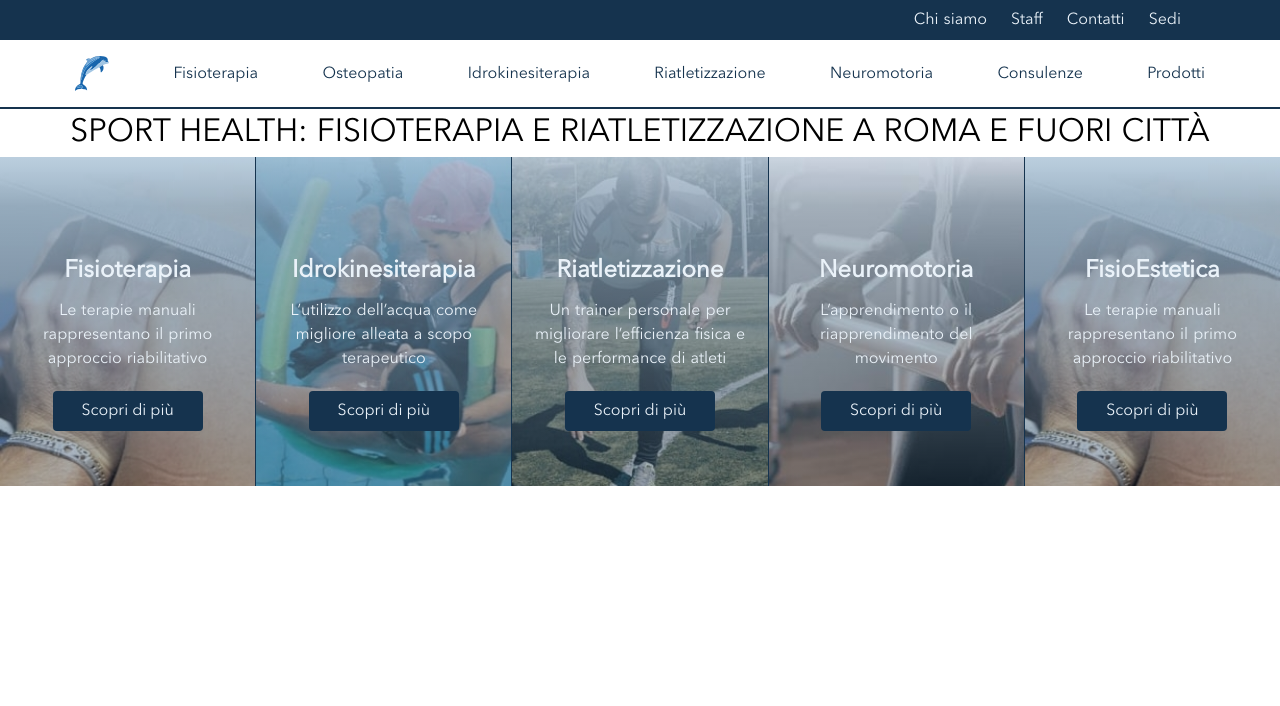
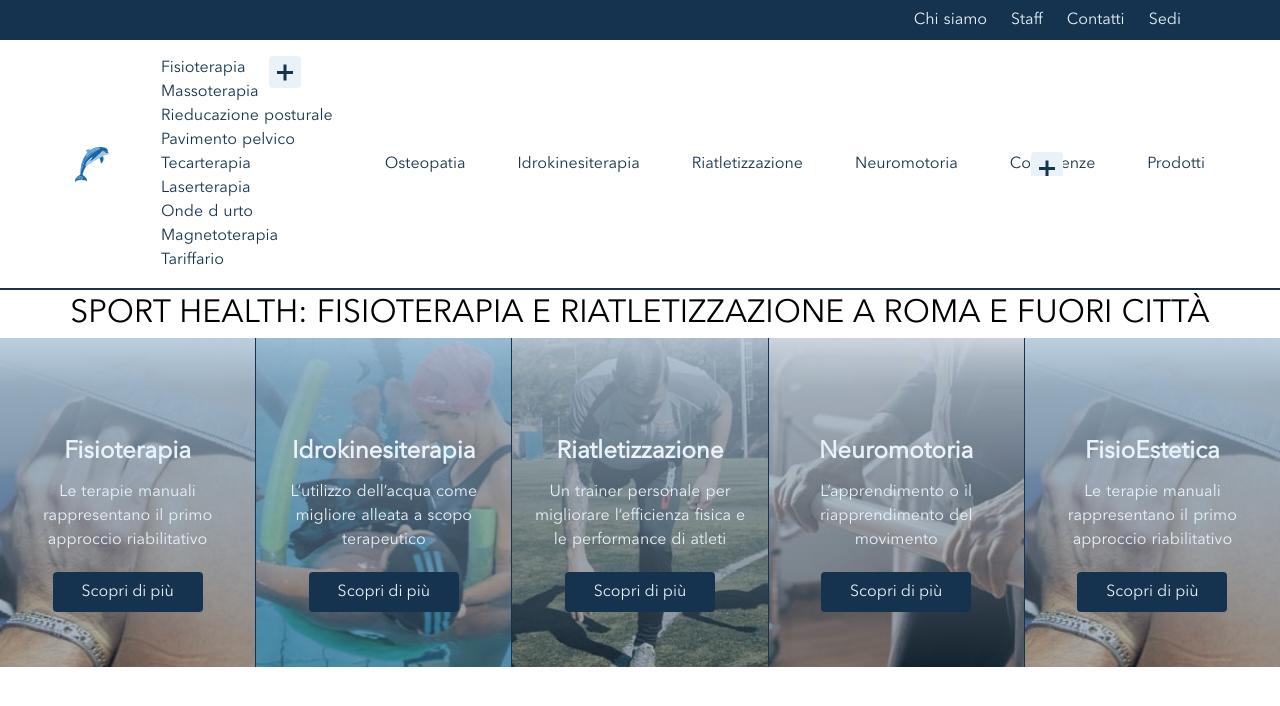
Before and after one commit to sariodesign/sporthealth, a Nuxt app: page / in a window 1280 px wide. Shown: the top 706 px of the page. Built offline with nearby package versions, Linux system fonts and the light colour scheme.

Commit message:
Added submenu

```diff
--- a/assets/css/06-components/navigation.scss
+++ b/assets/css/06-components/navigation.scss
@@ -6,10 +6,10 @@
     left: 0;
     justify-content: flex-end;
     min-height: 100vh;
-    padding: 64px 0 0 16px;
+    padding: 64px 0 0 0;
     position: absolute;
     top: 0;
-    transition: all .3s ease-in-out;
+    transition: all .35s ease-in-out;
     transform: translateX(-100%);
     width: 85%;
     z-index: 3;
@@ -39,7 +39,7 @@
     margin-right: 24px;
 
     @include media-query('desktop', 'max-width'){
-      padding: 8px 0;
+      padding: 8px 0 0 16px;
     }
 
     .c-navigation--primary & {
@@ -82,13 +82,20 @@
       &--active:after {
         background-color: $primary-blue;
         content: '';
-        height: 2px;
+        height: 100%;
         left: 0;
         position: absolute;
-        top: 100%;
-        transform: translateY(-2px);
+        top: 8px;
         transition: all .275s ease-in-out;
-        width: 100%;
+        width: 4px;
+
+        @include media-query("desktop") {
+          height: 2px;
+          left: 0;
+          top: 100%;
+          transform: translateY(-2px);
+          width: 100%;
+        }
       }
     }
   }
@@ -112,7 +119,7 @@
       width: 1130px;
     }
 
-    li:first-child {
+    > li:first-child {
       @include media-query('desktop', 'max-width'){
         display: none;
       }
@@ -123,6 +130,7 @@
     align-items: center;
     background-color: $primary-blue;
     border-radius: 4px;
+    cursor: pointer;
     display: flex;
     right: 16px;
     height: 48px;
@@ -142,7 +150,12 @@
     background-color: $primary-blue--light;
     position:relative;
     height: 4px;
+    transition: background-color .15s ease-in-out;
     width: 36px;
+
+    .is-active & {
+      background-color: $primary-blue;
+    }
 
     &:before,
     &:after {
@@ -152,11 +165,61 @@
       left: 0;
       position: absolute;
       top: -10px;
+      transition: transform .2s ease-in-out, top .15s ease-in-out .2s;
       width: 100%;
+
+      .is-active & {
+        top: 0;
+        transform: rotate(-45deg);
+        transition: top .15s linear, transform .2s ease-in-out .15s;
+      }
     }
 
     &:after {
       top: 10px;
+
+      .is-active & {
+        transform: rotate(45deg);
+      }
+    }
+  }
+
+  &__toggle-submenu {
+    align-items: center;
+    background-color: $primary-blue--light;
+    border-radius: 4px;
+    display: flex;
+    justify-content: center;
+    height: 32px;
+    position: absolute;
+    right: 32px;
+    top: 0;
+    width: 32px;
+
+    &:before,
+    &:after {
+      background-color: $primary-blue;
+      content: '';
+      height: 3px;
+      position: absolute;
+      transition: opacity .15s linear, transform .2s ease-in-out .1s;
+      width: 16px;
+    }
+
+    &:after {
+      transition: transform .3s ease-in-out;
+      transform: rotate(90deg);
+    }
+
+    &.is-active {
+      &:before {
+        opacity: 0;
+        transform: rotate(-90deg);
+      }
+
+      &:after {
+        transform: rotate(0);
+      }
     }
   }
 }
--- a/components/Menu.vue
+++ b/components/Menu.vue
@@ -9,6 +9,16 @@
             <nuxt-link class="c-navigation__link" :to=item.link>
                 {{item.page}}
             </nuxt-link>
+            <div v-if="item.submenu">
+              <div class="c-navigation__toggle-submenu" :class="{'is-active' : isExpand}" @click="openSubmenu()"></div>
+              <ul class="c-navigation__submenu" :class="{'is-expanded' : isExpand}">
+                <li class="c-navigation__subitem" v-for="subitem in item.submenu">
+                  <nuxt-link class="c-navigation__link" :to=subitem.link>
+                    {{subitem.page}}
+                  </nuxt-link>
+                </li>
+              </ul>
+            </div>
         </li>
     </ul>
 </template>
@@ -18,7 +28,42 @@
     return {
       items: [
         { page: 'Fisioterapia',
-          link: '/fisioterapia'},
+          link: '/fisioterapia',
+          submenu: [
+            {
+              page: 'Massoterapia',
+              link: '/massoterapia'
+            },
+            {
+              page: 'Rieducazione posturale',
+              link: '/rieducazione-posturale'
+            },
+            {
+              page: 'Pavimento pelvico',
+              link: '/pavimento-pelvico'
+            },
+            {
+              page: 'Tecarterapia',
+              link: '/tecarterapia'
+            },
+            {
+              page: 'Laserterapia',
+              link: '/laserterapia'
+            },
+            {
+              page: 'Onde d urto',
+              link: '/onde-urto'
+            },
+            {
+              page: 'Magnetoterapia',
+              link: '/maggnetoterapia'
+            },
+            {
+              page: 'Tariffario',
+              link: '/tariffario'
+            }
+          ]
+        },
         { page: 'Osteopatia',
           link: '/osteopatia'},
         { page: 'Idrokinesiterapia',
@@ -28,10 +73,18 @@
         { page: 'Neuromotoria',
           link: 'neuromotoria'},
         { page: 'Consulenze',
-          link: '/consulenze'},
+          link: '/consulenze',
+          submenu: true
+        },
         { page: 'Prodotti',
           link: 'prodotti'}
-      ]
+      ],
+      isExpand: false
+    }
+  },
+  methods: {
+    openSubmenu: function() {
+      this.isExpand = !this.isExpand
     }
   }
 }
--- a/components/Navigation.vue
+++ b/components/Navigation.vue
@@ -1,6 +1,6 @@
 <template>
   <div>
-    <div class="c-navigation__toggle" :class="{'is-opacity' : opacityToggle}" @click="openMenu()">
+    <div class="c-navigation__toggle" :class="{'is-active' : isActive}" @click="openMenu()">
       <div class="c-navigation__toggle-line"></div>
     </div>
     <nav class="c-navigation flex" :class="{'is-open' : isOpen }">
@@ -33,7 +33,7 @@
   data () {
     return {
       isOpen: false,
-      opacityToggle: false
+      isActive: false
     }
   },
   components: {
@@ -42,6 +42,7 @@
   methods: {
     openMenu: function() {
       this.isOpen = !this.isOpen
+      this.isActive = !this.isActive
     }
   }
 }
```
